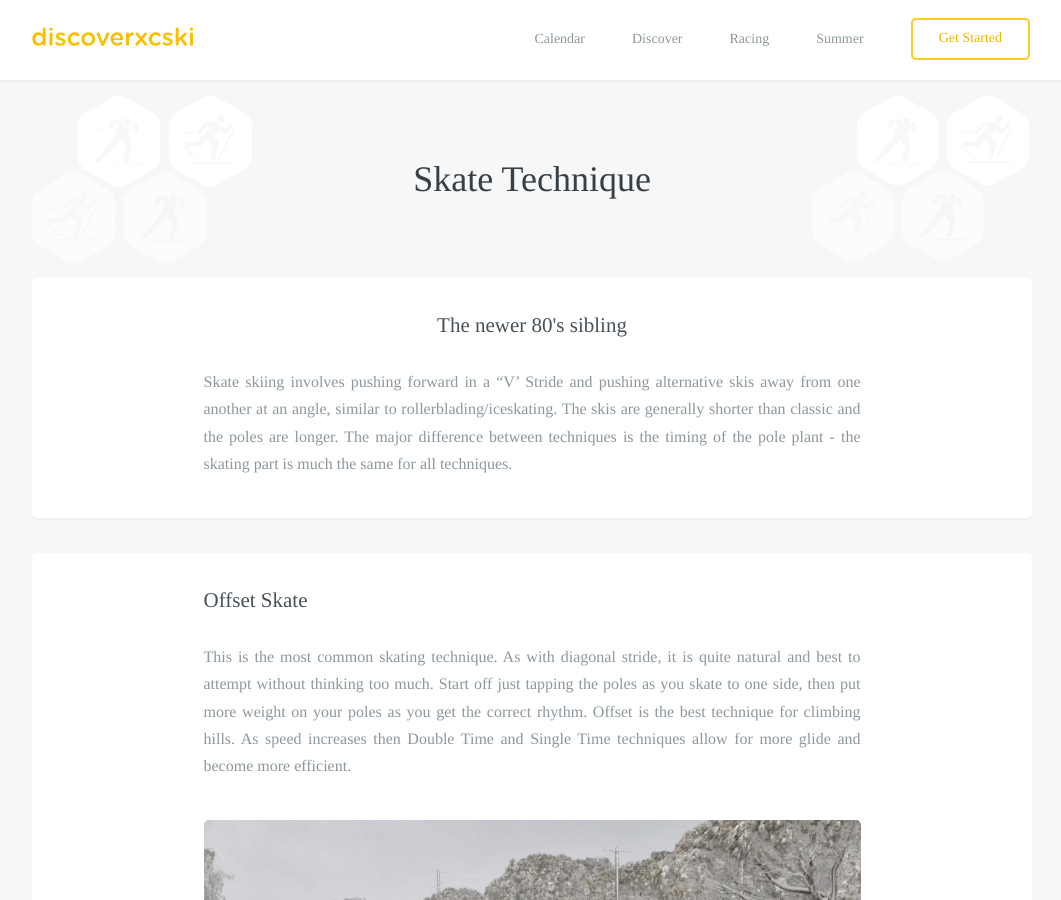
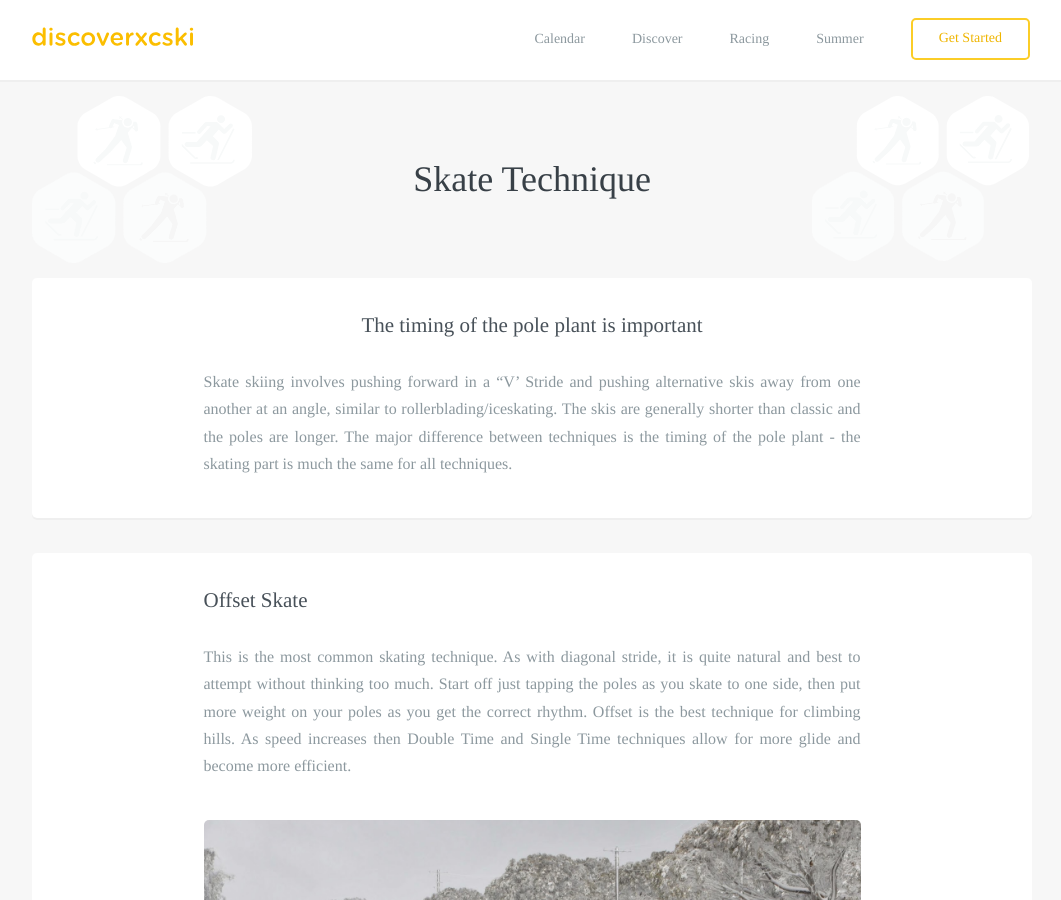
Before and after one commit to robcatto/robcatto.github.io, a Jekyll site: the page built from discoverxc/skate/index.html, in a window 1280 px wide and 900 px high. Shown: the whole window, without its empty margins (108-1169 px from the left). Built offline with Jekyll 4.4.1, drawn with Linux system fonts in a browser that asks for light colours; some web fonts are replaced; Markdown is read by kramdown in place of the engine named in the settings.

Commit message:
Update index.html

```diff
--- a/discoverxc/skate/index.html
+++ b/discoverxc/skate/index.html
@@ -32,7 +32,7 @@ layout: default
      <div class="content">
         <div id="content1">
         <section class="mobile_section" style="padding-bottom: 40px;">
-                <h3 class="heading__aligned--page" style="text-align: center;">The newer 80's sibling</h3>
+                <h3 class="heading__aligned--page" style="text-align: center;">The timing of the pole plant is important</h3>
                 <p class="left__aligned--p">Skate skiing involves pushing forward in a “V’ Stride and pushing alternative skis away from one another at an angle, similar to rollerblading/iceskating.   The skis are generally shorter than classic and the poles are longer. The major difference between techniques is the timing of the pole plant - the skating part is much the same for all techniques.
                 </p>
                 </section>
```
